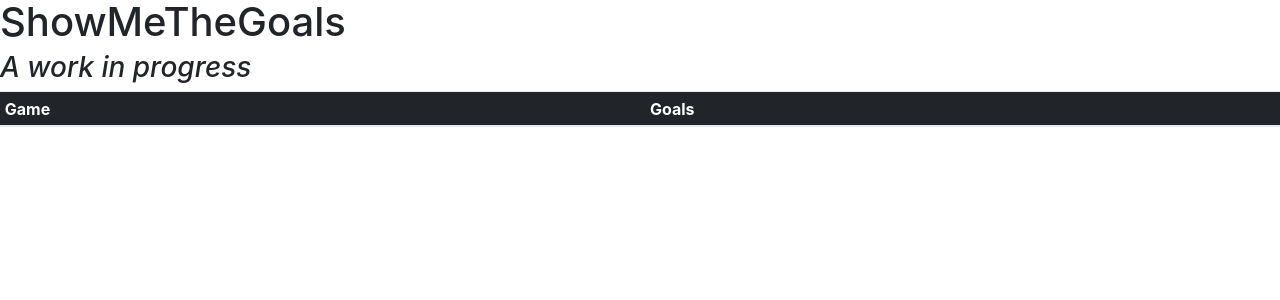
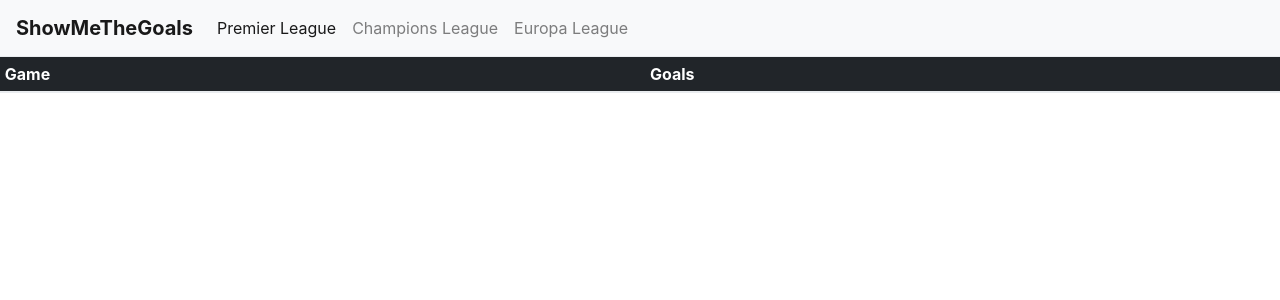
Before and after one commit to flicht/showmethegoals, a Flask app: page / in a window 1280 px wide. Shown: the top 300 px of the page. Run offline with Flask 2, Linux system fonts and the light colour scheme; data that the repository does not hold is empty; some libraries are stand-ins or nearby versions.

Commit message:
ui upgrade

```diff
--- a/app/getpremierleaguescores.py
+++ b/app/getpremierleaguescores.py
@@ -10,6 +10,8 @@ user_agent = 'my user agent'
 team = 'manchester united'
 team_replace = team.replace( ' ', '-')
 team_subreddit = 'reddevils'
+link = "http://www.livescores.com/soccer/england/premier-league"
+league = "premier-league"
 
 dict_of_subreddits = {
 	'afc bournemouth': '',
@@ -35,14 +37,14 @@ dict_of_subreddits = {
 
 	}
 
-def getLiveScores():
-	res = requests.get("http://www.livescores.com/soccer/champions-league")
+def getLiveScores(link=link):
+	res = requests.get(link)
 	res.raise_for_status()
 	soup = bs4.BeautifulSoup(res.text, 'html.parser')
 	return soup
 
 
-def getPremierLeagueLinks(soup):
+def getPremierLeagueLinks(soup, league=league):
 	links = soup.select('.row-gray') #find_all('div', attrs={'dat-type': 'evt'}).select('a') # alternatively can use data-type = evt
 	list_of_links = []
 
@@ -53,7 +55,7 @@ def getPremierLeagueLinks(soup):
 		except IndexError:
 			pass
 
-	matches = [x for x in list_of_links if 'champions-league' in x] #to get the match you want change team as a global variable. maybe later could do all premier league matches? or all matches?
+	matches = [x for x in list_of_links if league in x] #to get the match you want change team as a global variable. maybe later could do all premier league matches? or all matches?
 
 	return matches
 
@@ -68,7 +70,7 @@ def getSoupFromLink(match):
 	return soup
 
 
-def getArsenalGame(soup):
+def getArsenalGame(soup, ):
 	links = soup.select('.row-gray') #find_all('div', attrs={'dat-type': 'evt'}).select('a') # alternatively can use data-type = evt
 	list_of_links = []
 
--- a/app/templates/index.html
+++ b/app/templates/index.html
@@ -9,9 +9,33 @@
     <link rel="stylesheet" href="https://maxcdn.bootstrapcdn.com/bootstrap/4.0.0-beta/css/bootstrap.min.css" integrity="sha384-/Y6pD6FV/Vv2HJnA6t+vslU6fwYXjCFtcEpHbNJ0lyAFsXTsjBbfaDjzALeQsN6M" crossorigin="anonymous">
   </head>
   <body>
+  	<nav class="navbar navbar-expand-lg navbar-light bg-light">
+  <a class="navbar-brand" href="#"><b>ShowMeTheGoals</b></a>
+  <button class="navbar-toggler" type="button" data-toggle="collapse" data-target="#navbarSupportedContent" aria-controls="navbarSupportedContent" aria-expanded="false" aria-label="Toggle navigation">
+    <span class="navbar-toggler-icon"></span>
+  </button>
 
-	<h1>{{ title }}</h1>
-    <h3><i>{{ subheader }}</i></h3>
+  <div class="collapse navbar-collapse" id="navbarSupportedContent">
+    <ul class="navbar-nav mr-auto">
+      <li class="nav-item active">
+        <a class="nav-link" href="/index">Premier League <span class="sr-only">(current)</span></a>
+      </li>
+      <li class="nav-item">
+        <a class="nav-link" href="/champions-league">Champions League</a>
+      </li>
+      <li class="nav-item">
+        <a class="nav-link" href="/europa-league">Europa League</a>
+      </li>
+    </ul>
+    <!-- <form class="form-inline my-2 my-lg-0">
+      <input class="form-control mr-sm-2" type="text" placeholder="Search" aria-label="Search">
+      <button class="btn btn-outline-success my-2 my-sm-0" type="submit">Search</button>
+    </form> -->
+  </div>
+</nav>
+
+	<!-- <h1>{{ title }}</h1>
+    <h3><i>{{ subheader }}</i></h3> -->
    <!--  {% for game in links %}
 		<p><b>{{ game[0]}}</b></p>
     	{% for link in game[1:] %}
--- a/app/views.py
+++ b/app/views.py
@@ -2,18 +2,12 @@ from app import app
 from flask import render_template
 from getpremierleaguescores import *
 
-@app.route('/')
-@app.route('/index')
-def index():
-
-	client_id = 'CO8F17n36tkXeg'
-	client_secret = 'PsMWW7027eHFMyMzeJPLaEJ5h_U'
-	user_agent = 'my user agent'
-	soup = getLiveScores()
+def display_everything(link="http://www.livescores.com/soccer/england/premier-league", league="premier-league"):
+	soup = getLiveScores(link)
 	#a = printTheScores(getArsenalGame(getLiveScores()))
 	#getGoalFromReddit(a[0],a[1])
 
-	prem_links = getPremierLeagueLinks(soup)
+	prem_links = getPremierLeagueLinks(soup,league)
 	display_links = []
 	check_duplicate = []
 	for game in prem_links:
@@ -38,7 +32,31 @@ def index():
 					pass
 		display_links.append(output_links)
 
+	return display_links
+
+
+
+@app.route('/')
+@app.route('/index')
+def index():
 	return render_template('index.html',
 							title = 'ShowMeTheGoals',
 							subheader = 'A work in progress',
-							links = display_links)
+							links = display_everything())
+
+
+
+@app.route('/europa-league')
+def europa_league():
+	return render_template('index.html',
+							title = 'ShowMeTheGoals',
+							subheader = 'A work in progress',
+							links = display_everything("http://www.livescores.com/soccer/europa-league","europa-league"))
+
+
+@app.route('/champions-league')
+def champions_league():
+	return render_template('index.html',
+							title = 'ShowMeTheGoals',
+							subheader = 'A work in progress',
+							links = display_everything("http://www.livescores.com/soccer/champions-league", "champions-league"))
--- a/special-cases.txt
+++ b/special-cases.txt
@@ -1,3 +1,5 @@
 german umlaut. e.g. mueller, muller
 common misspellings?
 first name last name swapping
+misnomers - olympiakos/olympiacos
+Which words to use for search (currently 1st word, but fails for e.g. AFC Bournemouth)
```
Also changed, not shown: 2 other files.
